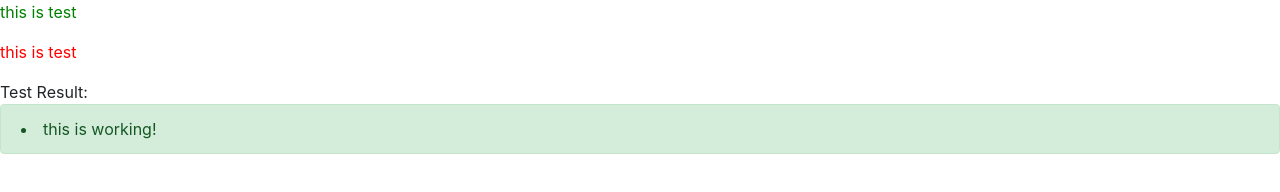
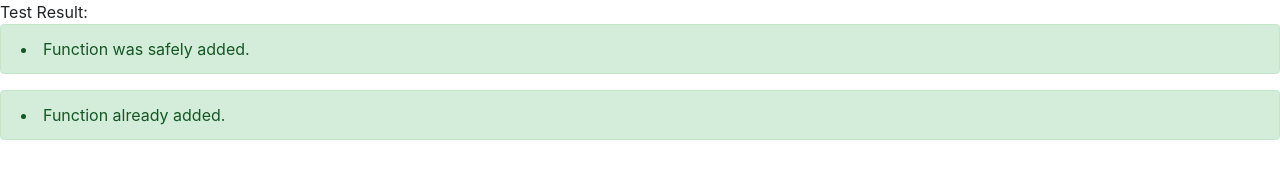
Before and after one commit to iamrahulroy/Secrets-of-the-JavaScript-Ninja, a website: page public/chapter3/fun_with_functions_as_objects.html in a window 1280 px wide. Drawn offline with nearby package versions, Linux system fonts and the light colour scheme.

Commit message:
Storing collection of unique functions

```diff
--- a/public/chapter3/fun_with_functions_as_objects.html
+++ b/public/chapter3/fun_with_functions_as_objects.html
@@ -7,8 +7,6 @@
     <link rel="stylesheet" href="../app.css">
   </head>
   <body>
-    <p class="pass">this is test</p>
-    <p class="fail">this is test</p>
 
     <div>
       Test Result: <p id='results'></p>
@@ -16,7 +14,21 @@
 
     <script src="../assertion.js"></script>
     <script>
-      assert(true === true, 'this is working!')
+      var store = {
+        nextId: 1,
+        cache: {},
+        add: function(fn) {
+          if (!fn.id) {
+            fn.id = this.nextId++;
+            this.cache[fn.id] = fn;
+            return true;
+          }
+        }
+      };
+
+      function ninja() {};
+      assert(store.add(ninja), 'Function was safely added.');
+      assert(!store.add(ninja), 'Function already added.');
     </script>
   </body>
 </html>
```
